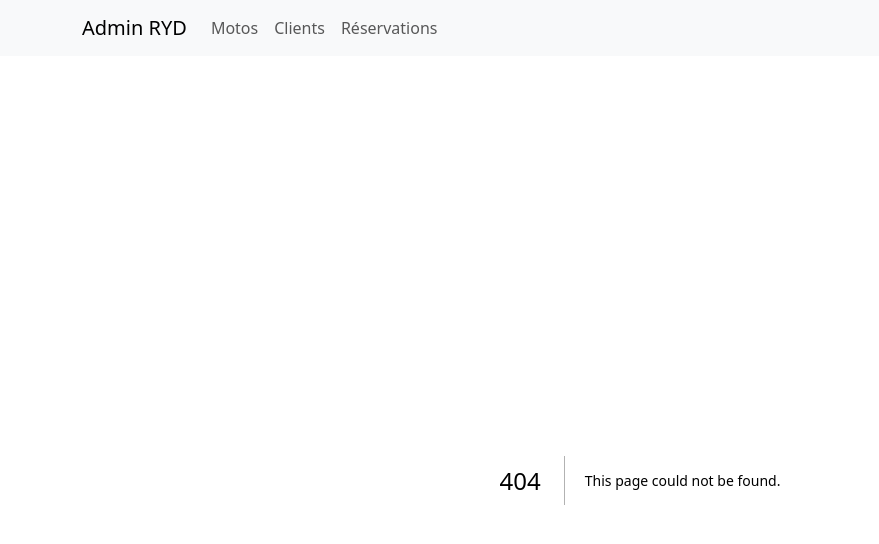
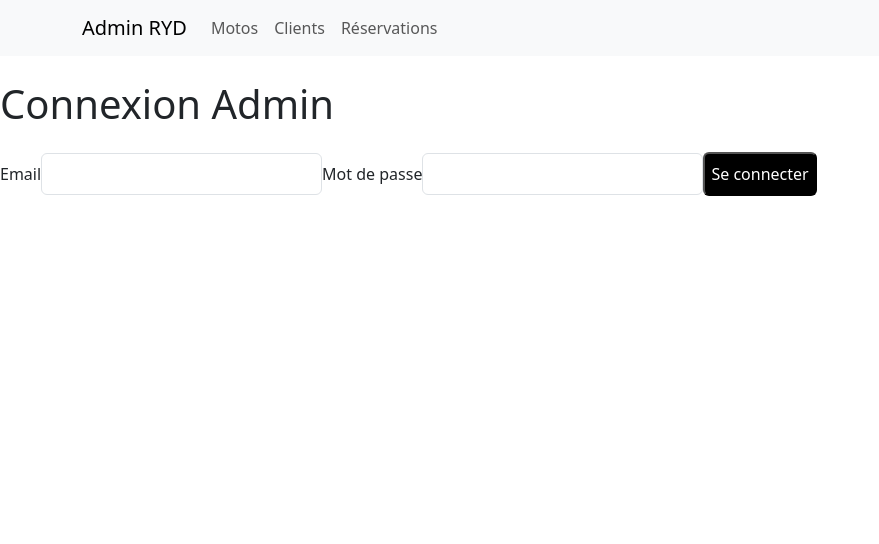
Before and after one commit to flxx-ji/ryd-admin, a Next.js app: page /login in a window 1280 px wide. Before the commit this address had no page. Shown: the top 544 px of the page, without its empty margins (0-879 px from the left). Built offline with nearby package versions, Linux system fonts and the light colour scheme.

Commit message:
modification next.config, packagelock.json, package.json motos page.tsx, creation middleware, api, login, auth.ts

```diff
--- a/next.config.ts
+++ b/next.config.ts
@@ -5,7 +5,14 @@ const nextConfig: NextConfig = {
 
   images: {
     unoptimized: true,
-  }
+  },
+
+  //Cette option permet de cibler les routes pour le middlewar
+  matcher: [
+    "/motos/:path*",
+    "/clients/:path*",
+    "/reservations/:path*"
+  ]
 };
 
 export default nextConfig;
--- a/package.json
+++ b/package.json
@@ -13,6 +13,7 @@
   "dependencies": {
     "axios": "^1.9.0",
     "bootstrap": "^5.3.6",
+    "js-cookie": "^3.0.5",
     "next": "15.3.3",
     "react": "^19.0.0",
     "react-dom": "^19.0.0",
--- /dev/null
+++ b/src/app/api/admin/logout/route.ts
@@ -0,0 +1,14 @@
+// src/app/api/admin/logout/route.ts
+import { NextResponse } from "next/server";
+
+export async function POST() {
+  const response = NextResponse.redirect(new URL("/login", process.env.NEXT_PUBLIC_SITE_URL));
+
+  response.cookies.set("admin_token", "", {
+    httpOnly: true,
+    path: "/",
+    expires: new Date(0), // Token supprimé
+  });
+
+  return response;
+}
--- /dev/null
+++ b/src/app/login/page.tsx
@@ -0,0 +1,68 @@
+'use client';
+
+import { useState } from 'react';
+import { useRouter } from 'next/navigation';
+import { loginAdmin } from '@/lib/auth';
+
+export default function LoginPage() {
+  const [email, setEmail] = useState('');
+  const [motDePasse, setMotDePasse] = useState('');
+  const [erreur, setErreur] = useState('');
+  const router = useRouter();
+
+  const handleSubmit = async (e: React.FormEvent) => {
+    e.preventDefault();
+    setErreur('');
+    try {
+      const token = await loginAdmin(email, motDePasse);
+      if (token) {
+        localStorage.setItem('adminToken', token);
+        router.push('/admin/dashboard'); // redirige après login
+      }
+    } catch (err) {
+  if (err instanceof Error) {
+    setErreur(err.message);
+  } else {
+    setErreur("Erreur inconnue");
+  }
+}
+  };
+
+  return (
+    <div className="min-h-screen flex items-center justify-center bg-gray-100">
+      <form
+        onSubmit={handleSubmit}
+        className="bg-white p-8 rounded shadow-md w-full max-w-md"
+      >
+        <h1 className="text-2xl font-bold mb-4">Connexion Admin</h1>
+
+        <label className="block mb-2">Email</label>
+        <input
+          type="email"
+          value={email}
+          onChange={e => setEmail(e.target.value)}
+          className="w-full px-4 py-2 border rounded mb-4"
+          required
+        />
+
+        <label className="block mb-2">Mot de passe</label>
+        <input
+          type="password"
+          value={motDePasse}
+          onChange={e => setMotDePasse(e.target.value)}
+          className="w-full px-4 py-2 border rounded mb-4"
+          required
+        />
+
+        {erreur && <p className="text-red-500 mb-4">{erreur}</p>}
+
+        <button
+          type="submit"
+          className="w-full bg-black text-white py-2 rounded hover:bg-gray-800 transition"
+        >
+          Se connecter
+        </button>
+      </form>
+    </div>
+  );
+}
--- a/src/app/motos/page.tsx
+++ b/src/app/motos/page.tsx
@@ -84,7 +84,7 @@ export default function MotosPage() {
               <div className="flex gap-2 mt-4">
                 <button
                   className="bg-blue-500 hover:bg-blue-600 text-white px-4 py-1 rounded"
-                  onClick={() => router.push(`/motos/edit/${moto.id}`)}
+                  onClick={() => router.push(`/motos/${moto.id}/edit`)}
                 >
                   Modifier
                 </button>
--- /dev/null
+++ b/src/lib/auth.ts
@@ -0,0 +1,17 @@
+export async function loginAdmin(email: string, password: string): Promise<string> {
+  const res = await fetch(`${process.env.NEXT_PUBLIC_API_URL}/admin/login`, {
+    method: 'POST',
+    headers: {
+      'Content-Type': 'application/json'
+    },
+    body: JSON.stringify({ email, password })
+  });
+
+  if (!res.ok) {
+    const error = await res.json();
+    throw new Error(error.message || 'Échec de la connexion');
+  }
+
+  const data = await res.json();
+  return data.token; // 🧠 récupère le JWT
+}
```
Also changed, not shown: middleware.ts (added, +17 -0 lines), 1 other file (tests, documents, lock files or other folders).
